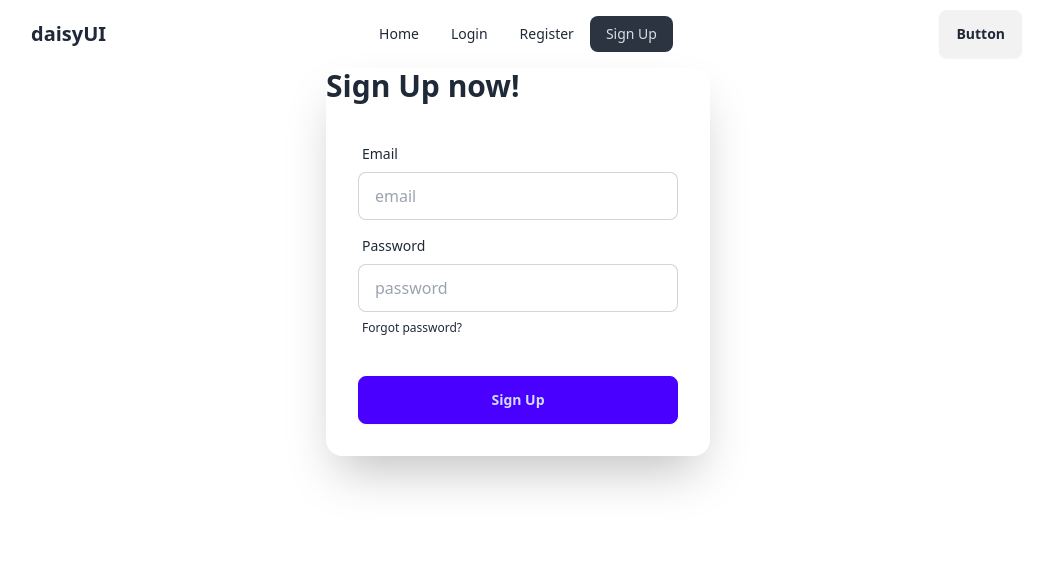
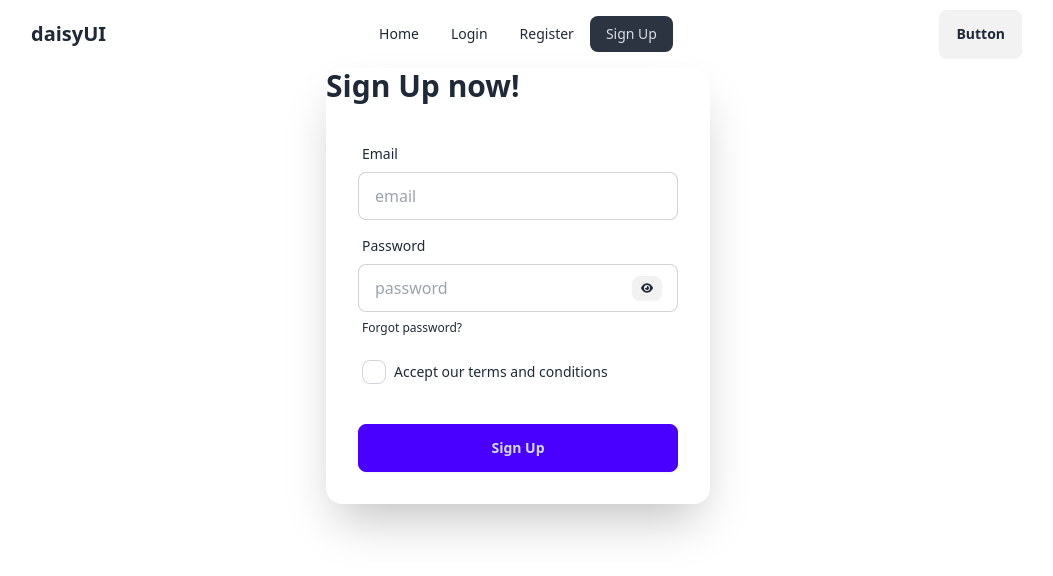
Before and after one commit to Hasan1971f/email-password-auth, a React (Vite) app: page /signup in a window 1280 px wide. Shown: the top 576 px of the page, without its empty margins (122-1175 px from the left). Built offline with nearby package versions, Linux system fonts and the light colour scheme.

Commit message:
added a  toggle show password and accept terms

```diff
--- a/package.json
+++ b/package.json
@@ -15,6 +15,7 @@
     "match-sorter": "^8.0.0",
     "react": "^18.3.1",
     "react-dom": "^18.3.1",
+    "react-icons": "^5.4.0",
     "react-router-dom": "^7.1.0",
     "sort-by": "^1.2.0"
   },
--- a/src/Components/SignUp/SignUp.jsx
+++ b/src/Components/SignUp/SignUp.jsx
@@ -1,25 +1,34 @@
 import { createUserWithEmailAndPassword } from "firebase/auth";
 import { auth } from "../../firebase.init";
 import { useState } from "react";
+import { FaEye } from "react-icons/fa6";
+import { FaRegEyeSlash } from "react-icons/fa";
 
 
 const SignUp = () => {
     const [success, setSuccess] = useState(false)
-    const[errorMessage, setErrorMessage] = useState('')
+    const [errorMessage, setErrorMessage] = useState('')
+    const [showPassword, setShowPassword] = useState(false)
 
-    const handleSignUp = e =>{
+    const handleSignUp = e => {
         e.preventDefault()
 
         const email = e.target.email.value
         const password = e.target.password.value
-         console.log(email, password)
+        const terms = e.target.terms.checked
+        console.log(email, password, terms)
 
         //  reset error and status
 
         setErrorMessage('')
 
+        if (!terms) {
+            setErrorMessage('Please acceept our terms and conditions')
+            return
+        }
 
-        if(password.length <6){
+
+        if (password.length < 6) {
             setErrorMessage('Password should be 6 cahracters or long')
             return
         }
@@ -34,12 +43,12 @@ const SignUp = () => {
 
         //    create user with email and password
         createUserWithEmailAndPassword(auth, email, password)
-       .then(result =>{
+            .then(result => {
                 console.log(result.user)
                 setSuccess(true)
 
             })
-      .catch(error =>{
+            .catch(error => {
                 console.log("ERROR", error.message)
                 setErrorMessage(error.message)
                 setSuccess(false)
@@ -59,13 +68,29 @@ const SignUp = () => {
                     </label>
                     <input type="email" name="email" placeholder="email" className="input input-bordered" required />
                 </div>
-                <div className="form-control">
+                <div className="form-control relative">
                     <label className="label">
                         <span className="label-text">Password</span>
                     </label>
-                    <input type="password" name="password" placeholder="password" className="input input-bordered" required />
+                    <input
+                        type={showPassword ? 'text' : 'password'}
+                        name="password"
+                        placeholder="password"
+                        className="input input-bordered" required />
+                    <button onClick={() => setShowPassword(!showPassword)} className="btn btn-xs absolute right-4 top-12">
+                        {
+                            showPassword ? <FaRegEyeSlash></FaRegEyeSlash> : <FaEye></FaEye>
+                        }
+                    </button>
                     <label className="label">
                         <a href="#" className="label-text-alt link link-hover">Forgot password?</a>
+                    </label>
+                </div>
+                <div className="form-control">
+                    <label className="label justify-start cursor-pointer">
+                    <input type="checkbox" name="terms" className="checkbox" />
+                        <span className="label-text ml-2">Accept our terms and conditions</span>
+
                     </label>
                 </div>
                 <div className="form-control mt-6">
@@ -73,7 +98,7 @@ const SignUp = () => {
                 </div>
             </form>
             {
-            errorMessage && <p className="text-sky-400">{ errorMessage}</p>
+                errorMessage && <p className="text-sky-400">{errorMessage}</p>
             }
             {
                 success && <p className="text-green-600">Signup is successfully</p>
```
Also changed, not shown: 1 other file (tests, documents, lock files or other folders). Lines whose indentation alone changed are shown as unchanged.
